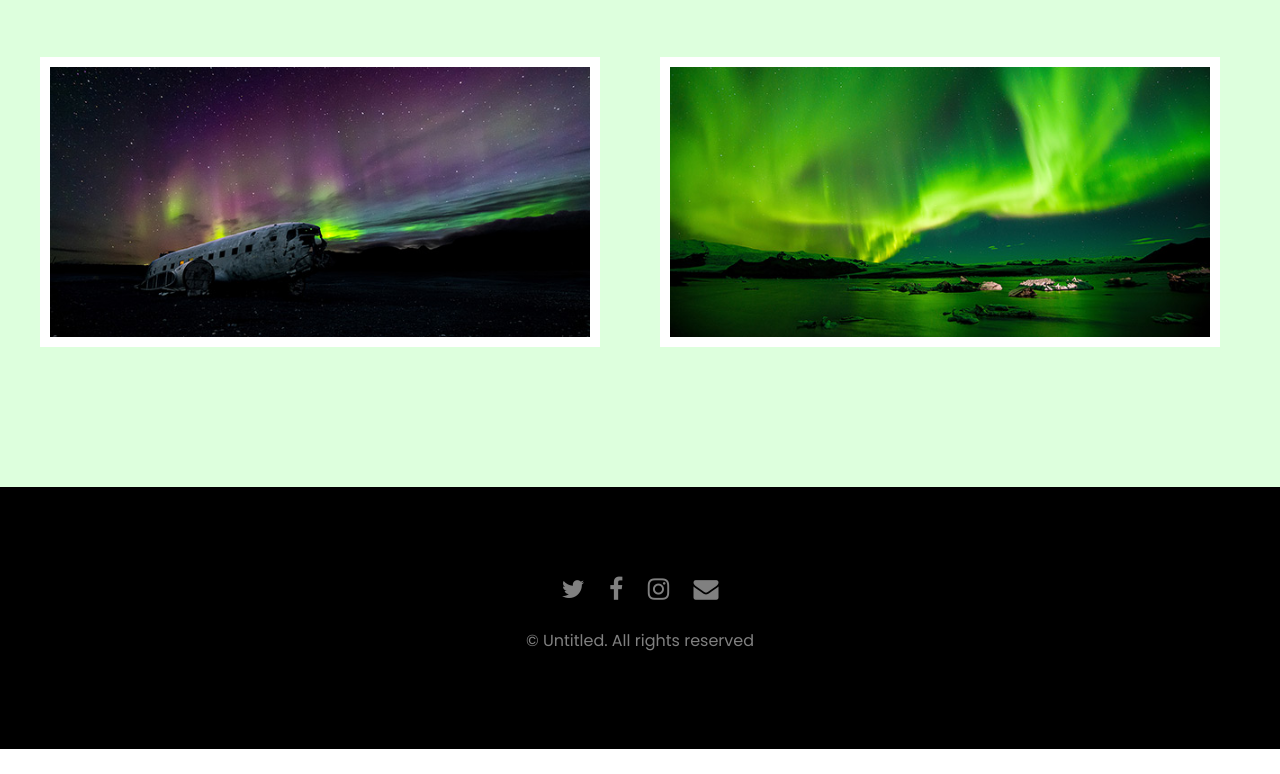
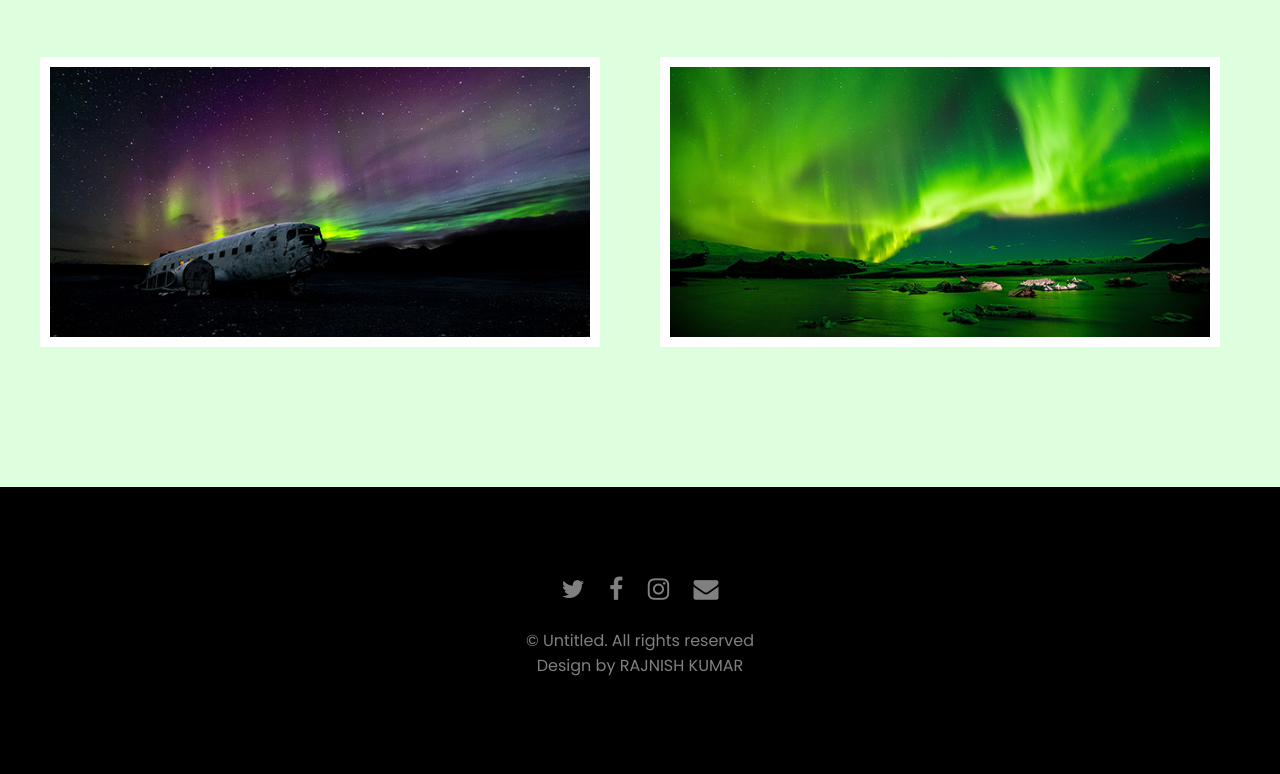
Before and after one commit to RAJNISH648/Hielo, a plain HTML site: page index.html in a window 1280 px wide. Shown: the part 2376-3150 px from the top of the page. Before the commit the page ends 3125 px from the top, so only its background shows below. Drawn offline with Linux system fonts and the light colour scheme.

Commit message:
This is update

```diff
--- a/index.html
+++ b/index.html
@@ -85,7 +85,7 @@
                         <span class=" fa fa-instagram"></span>
                         <span class="fa  fa-envelope"></span>
 
-                        <p> &copy;  Untitled. All rights reserved  </p>
+                        <p> &copy;  Untitled. All rights reserved <br> Design by RAJNISH KUMAR   </p>
                     </div>
                 </div>
 
```
